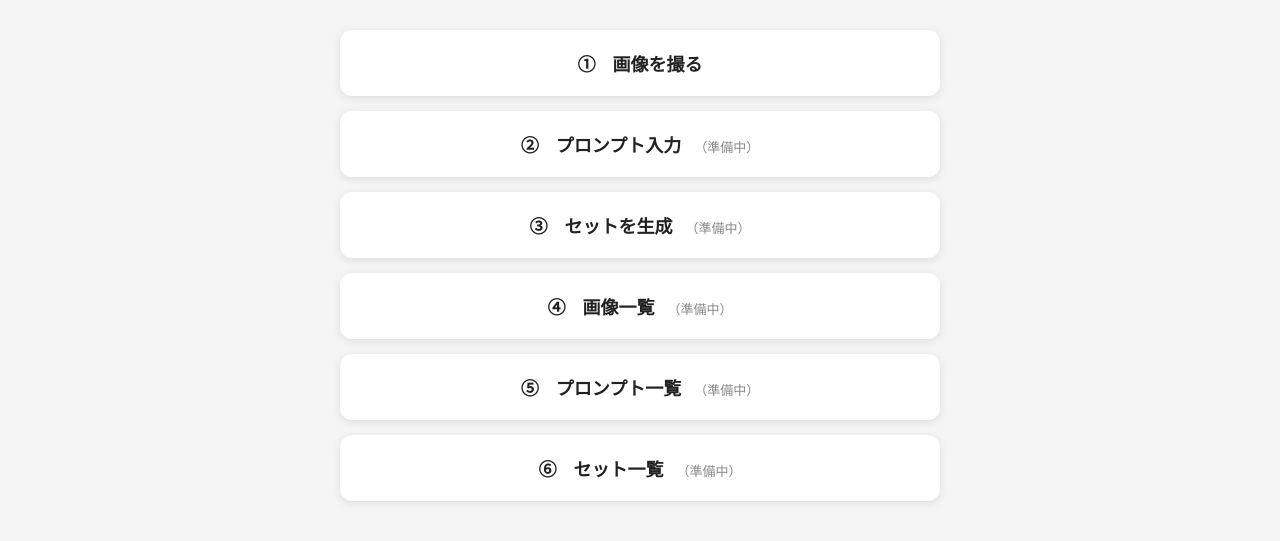
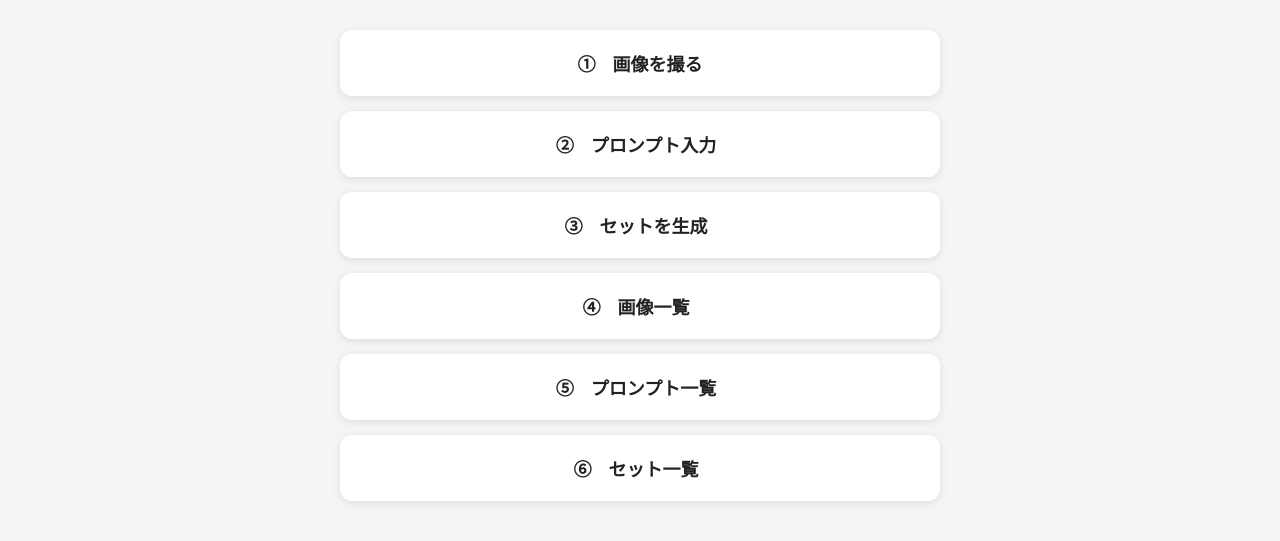
Before and after one commit to Senchan-i/campus-explorer, a plain HTML site: page admin.html in a window 1280 px wide. Shown: the part 75-616 px from the top of the page. Drawn offline with Linux system fonts and the light colour scheme.

Commit message:
準備中削除

```diff
--- a/admin.html
+++ b/admin.html
@@ -92,35 +92,35 @@
             onclick="location.href='prompt-admin.html'">
       <span class="menu-number">②</span>
       プロンプト入力
-      <span class="coming-soon">（準備中）</span>
+      <span class="coming-soon"></span>
     </button>
 
     <button class="menu-button"
             onclick="location.href='set-create.html'">
       <span class="menu-number">③</span>
       セットを生成
-      <span class="coming-soon">（準備中）</span>
+      <span class="coming-soon"></span>
     </button>
 
     <button class="menu-button"
             onclick="location.href='problem-list.html'">
       <span class="menu-number">④</span>
       画像一覧
-      <span class="coming-soon">（準備中）</span>
+      <span class="coming-soon"></span>
     </button>
 
     <button class="menu-button"
             onclick="location.href='prompt-list.html'">
       <span class="menu-number">⑤</span>
       プロンプト一覧
-      <span class="coming-soon">（準備中）</span>
+      <span class="coming-soon"></span>
     </button>
 
     <button class="menu-button"
             onclick="location.href='set-list.html'">
       <span class="menu-number">⑥</span>
       セット一覧
-      <span class="coming-soon">（準備中）</span>
+      <span class="coming-soon"></span>
     </button>
 
   </main>
```
